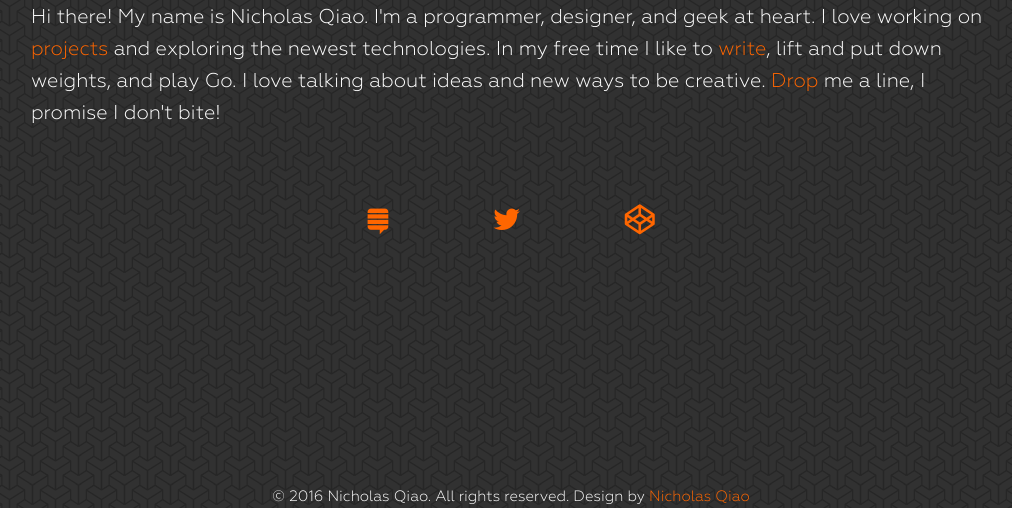
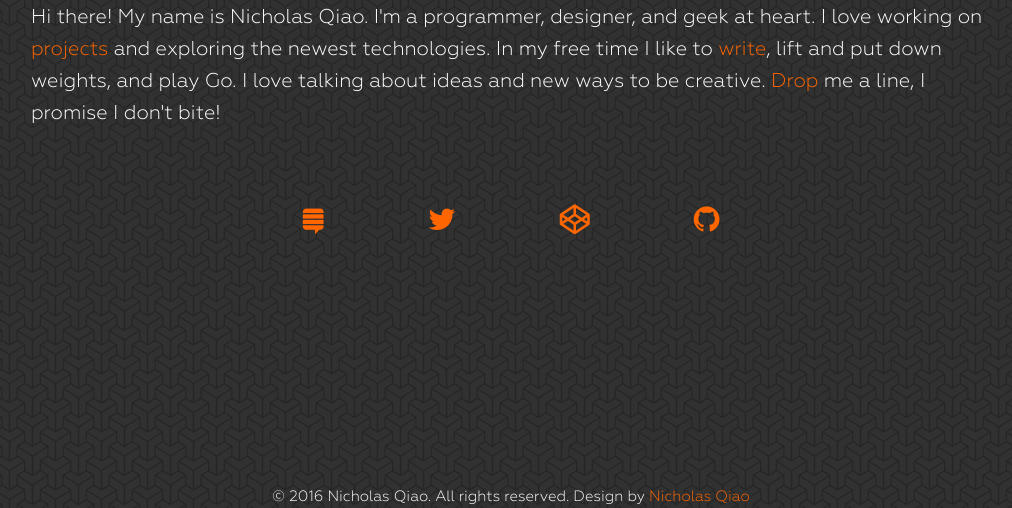
Before and after one commit to nicholasqiao/nicholasqiao.sandbox, a plain HTML site: page index.html in a window 1280 px wide. Shown: the part 312-820 px from the top of the page, without its empty margins (129-1141 px from the left). Drawn offline with Linux system fonts and the light colour scheme; files whose address does not match are found by name.

Commit message:
added github

```diff
--- a/index.html
+++ b/index.html
@@ -46,6 +46,7 @@
           <a href="http://stackoverflow.com/users/6465928/nicholas-qiao?tab=profile" class="fa fa-stack-exchange fa-2x" aria-hidden="true" target="_blank"></a>
           <a href="https://twitter.com/nicholasqiao" class="fa fa-twitter fa-2x" aria-hidden="true" target="_blank"></a>
           <a href="http://codepen.io/nicholasqiao/" class="fa fa-codepen fa-2x" aria-hidden="true" target="_blank"></a>
+          <a href="https://github.com/nicholasqiao" class="fa fa-github fa-2x" aria-hidden="true" target="_blank"></a>
         </div>
 
         <div id="footer">
```
